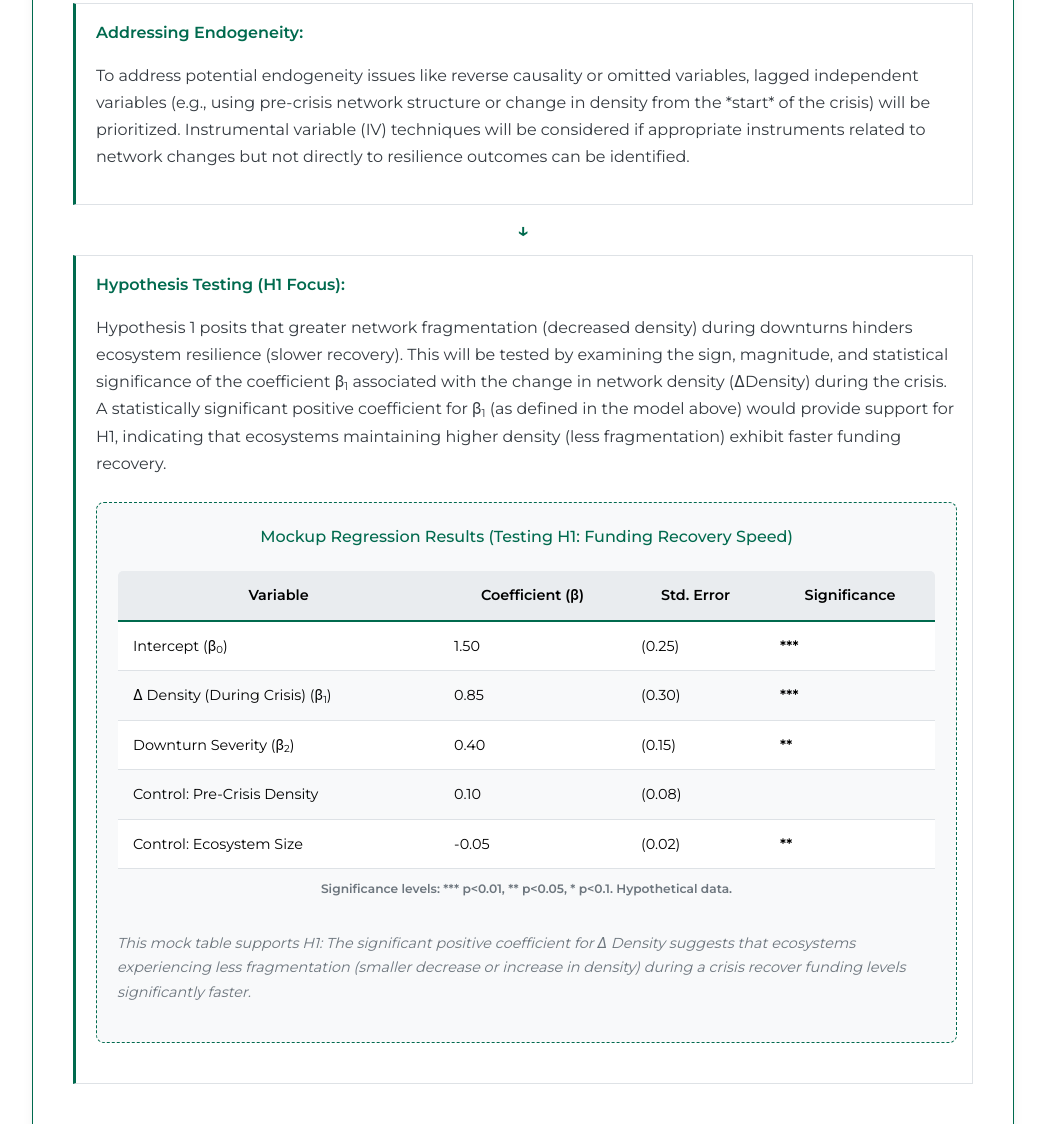
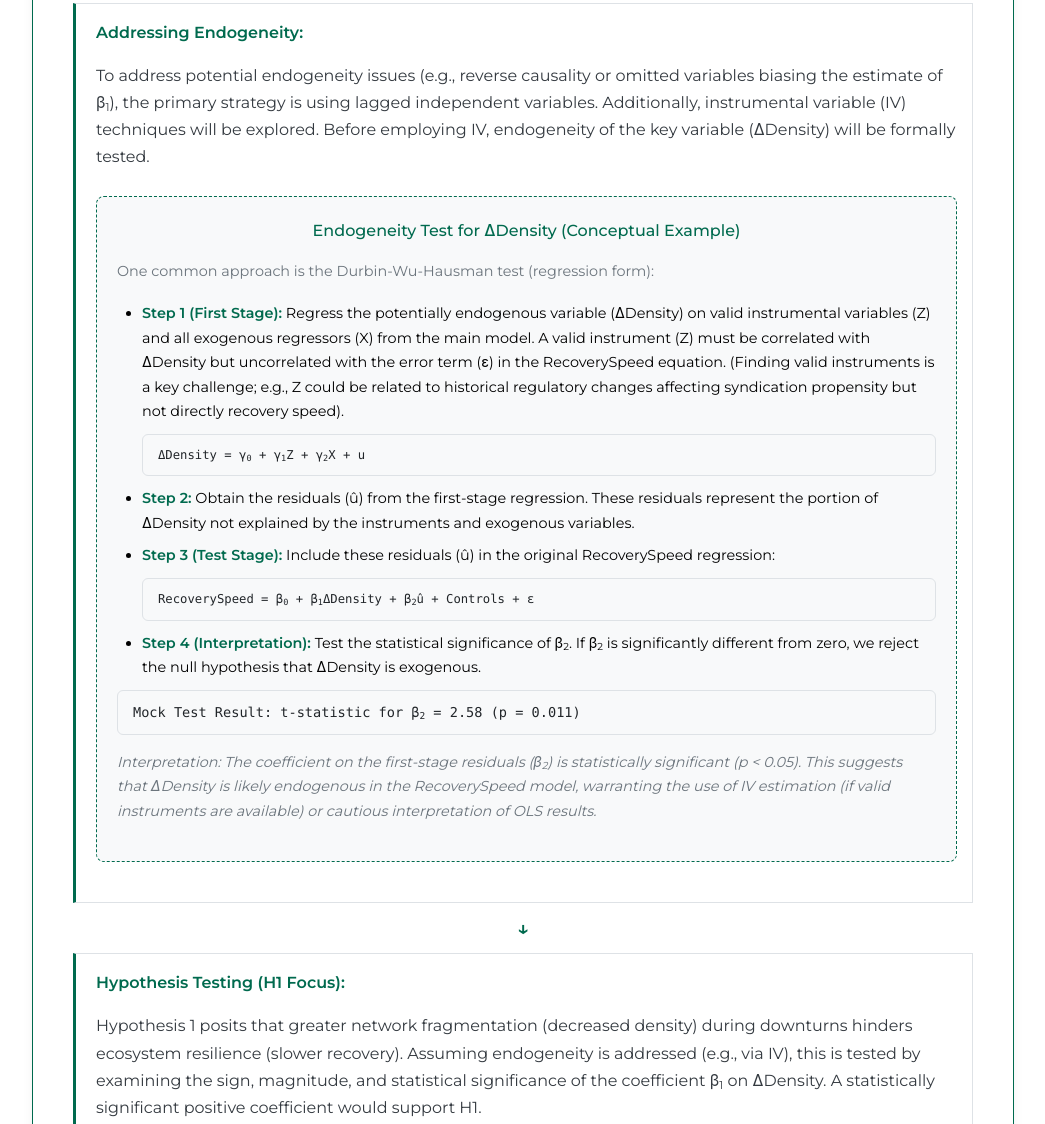
Before and after one commit to raphaeltandiono/ints101, a plain HTML site: page index.html in a window 1280 px wide. Shown: the part 2233-3357 px from the top of the page, without its empty margins (117-1162 px from the left). Drawn offline with Linux system fonts and the light colour scheme.

Commit message:
Update index.html – updated with endegoneouity

```diff
--- a/index.html
+++ b/index.html
@@ -178,6 +178,12 @@
              text-align: left;
              margin-top: 10px;
              margin-bottom: 10px;
+         }
+         .visual-placeholder ul { /* List inside placeholder */
+              text-align: left;
+              font-size: 0.9em;
+              margin-top: 10px;
+              margin-bottom: 10px;
          }
          .visual-placeholder svg { /* SVG inside placeholder */
              background-color: #fff; /* White background for clarity */
@@ -364,15 +370,33 @@
                     </small></p>
                 </div>
                 <div class="process-arrow"></div>
+
                 <div class="process-step">
                     <strong>Addressing Endogeneity:</strong>
-                    <p>To address potential endogeneity issues like reverse causality or omitted variables, lagged independent variables (e.g., using pre-crisis network structure or change in density from the *start* of the crisis) will be prioritized. Instrumental variable (IV) techniques will be considered if appropriate instruments related to network changes but not directly to resilience outcomes can be identified.</p>
+                    <p>To address potential endogeneity issues (e.g., reverse causality or omitted variables biasing the estimate of β<sub>1</sub>), the primary strategy is using lagged independent variables. Additionally, instrumental variable (IV) techniques will be explored. Before employing IV, endogeneity of the key variable (ΔDensity) will be formally tested.</p>
+                    <div class="visual-placeholder">
+                        <h4>Endogeneity Test for ΔDensity (Conceptual Example)</h4>
+                        <p>One common approach is the Durbin-Wu-Hausman test (regression form):</p>
+                        <ul>
+                            <li><strong>Step 1 (First Stage):</strong> Regress the potentially endogenous variable (ΔDensity) on valid instrumental variables (Z) and all exogenous regressors (X) from the main model. A valid instrument (Z) must be correlated with ΔDensity but uncorrelated with the error term (ε) in the RecoverySpeed equation. (Finding valid instruments is a key challenge; e.g., Z could be related to historical regulatory changes affecting syndication propensity but not directly recovery speed).
+                                <code>ΔDensity = γ<sub>0</sub> + γ<sub>1</sub>Z + γ<sub>2</sub>X + u</code>
+                            </li>
+                            <li><strong>Step 2:</strong> Obtain the residuals (û) from the first-stage regression. These residuals represent the portion of ΔDensity not explained by the instruments and exogenous variables.</li>
+                            <li><strong>Step 3 (Test Stage):</strong> Include these residuals (û) in the original RecoverySpeed regression:
+                                <code>RecoverySpeed = β<sub>0</sub> + β<sub>1</sub>ΔDensity + β<sub>2</sub>û + Controls + ε</code>
+                            </li>
+                            <li><strong>Step 4 (Interpretation):</strong> Test the statistical significance of β<sub>2</sub>. If β<sub>2</sub> is significantly different from zero, we reject the null hypothesis that ΔDensity is exogenous.</li>
+                        </ul>
+                         <code>Mock Test Result: t-statistic for β<sub>2</sub> = 2.58 (p = 0.011)</code>
+                         <p><em>Interpretation: The coefficient on the first-stage residuals (β<sub>2</sub>) is statistically significant (p < 0.05). This suggests that ΔDensity is likely endogenous in the RecoverySpeed model, warranting the use of IV estimation (if valid instruments are available) or cautious interpretation of OLS results.</em></p>
+                    </div>
                 </div>
+
                 <div class="process-arrow"></div>
                 <div class="process-step">
                     <strong>Hypothesis Testing (H1 Focus):</strong>
                     <p>
-                        Hypothesis 1 posits that greater network fragmentation (decreased density) during downturns hinders ecosystem resilience (slower recovery). This will be tested by examining the sign, magnitude, and statistical significance of the coefficient β<sub>1</sub> associated with the change in network density (ΔDensity) during the crisis. A statistically significant positive coefficient for β<sub>1</sub> (as defined in the model above) would provide support for H1, indicating that ecosystems maintaining higher density (less fragmentation) exhibit faster funding recovery.
+                        Hypothesis 1 posits that greater network fragmentation (decreased density) during downturns hinders ecosystem resilience (slower recovery). Assuming endogeneity is addressed (e.g., via IV), this is tested by examining the sign, magnitude, and statistical significance of the coefficient β<sub>1</sub> on ΔDensity. A statistically significant positive coefficient would support H1.
                     </p>
                     <div class="visual-placeholder">
                         <h4>Mockup Regression Results (Testing H1: Funding Recovery Speed)</h4>
@@ -415,7 +439,7 @@
                             </tbody>
                             <tfoot>
                                 <tr>
-                                    <td colspan="4">Significance levels: *** p&lt;0.01, ** p&lt;0.05, * p&lt;0.1. Hypothetical data.</td>
+                                    <td colspan="4">Significance levels: *** p&lt;0.01, ** p&lt;0.05, * p&lt;0.1. Hypothetical data. Results assume endogeneity addressed.</td>
                                 </tr>
                             </tfoot>
                         </table>
```
